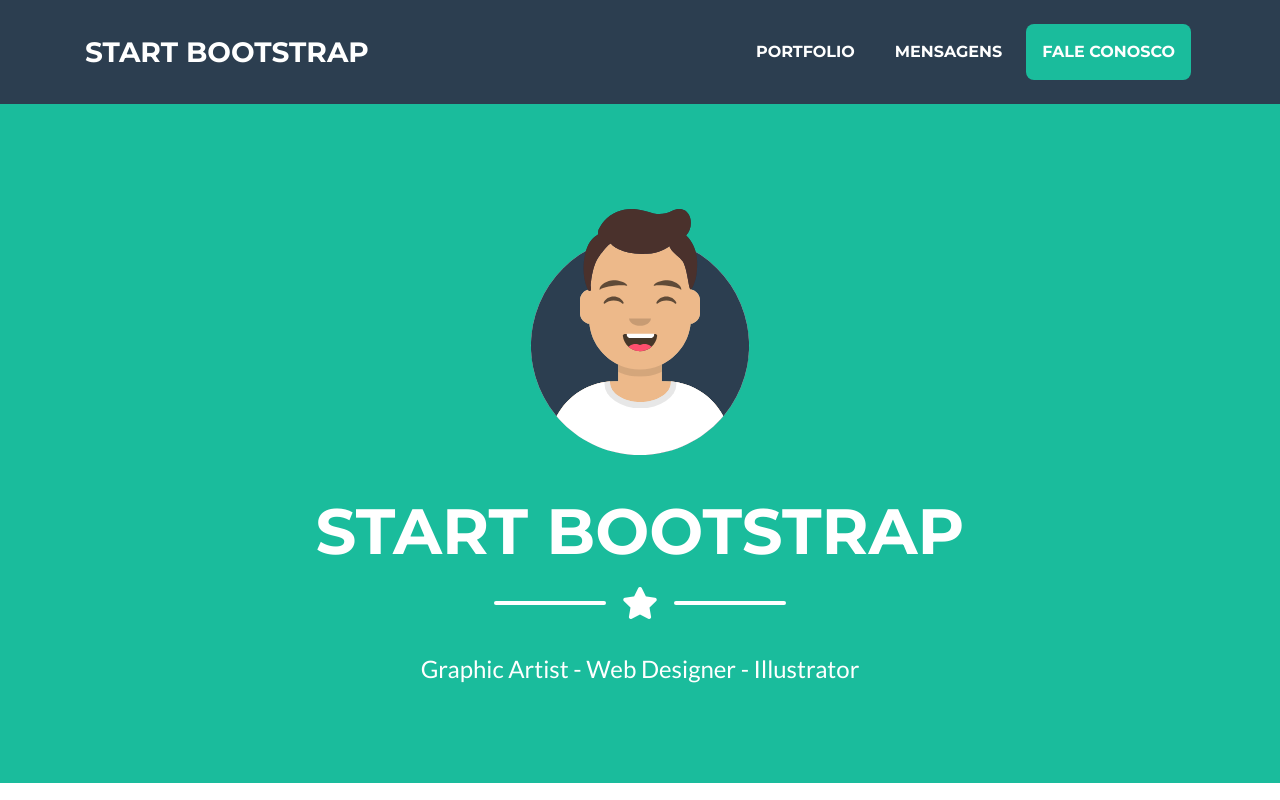
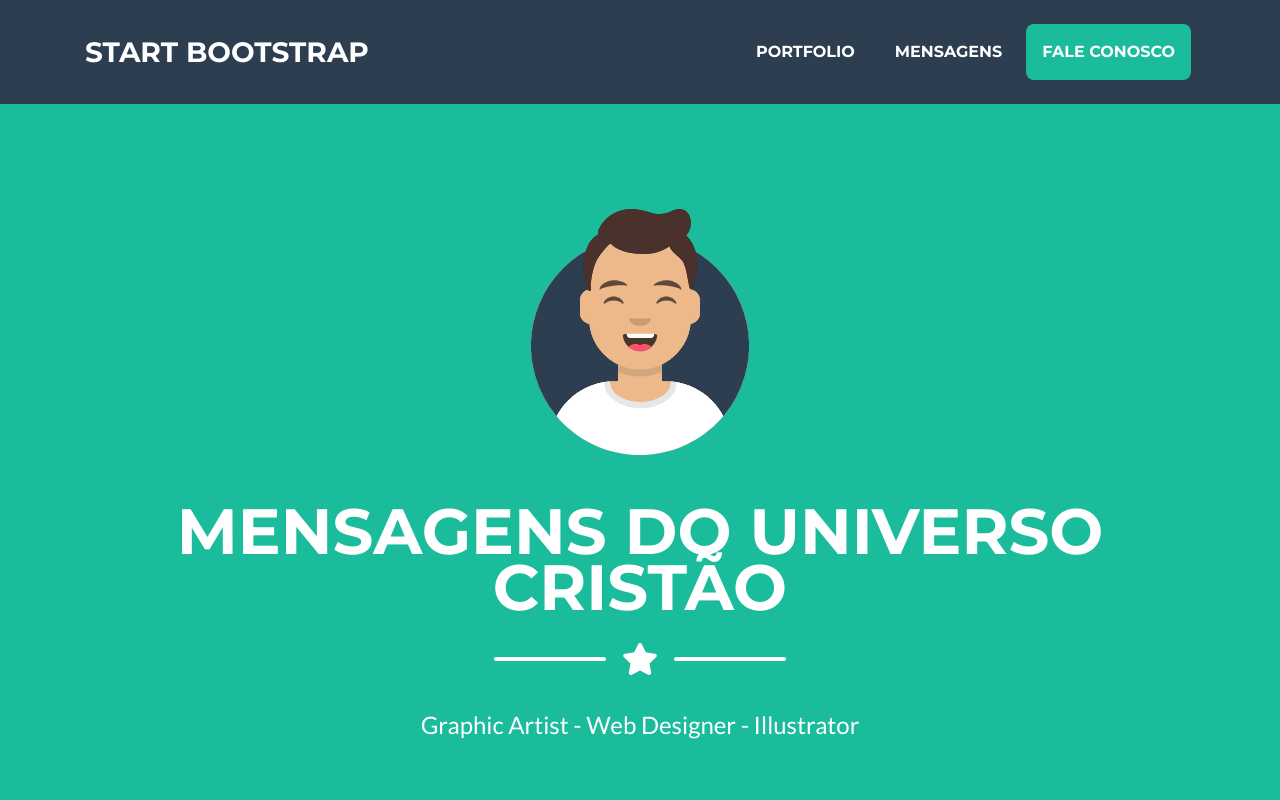
Before and after one commit to prcalves/site, a website with bundled scripts: page index.html in a window 1280 px wide. Shown: the top 800 px of the page. Built offline with nearby package versions, Linux system fonts and the light colour scheme.

Commit message:
Update index.html

```diff
--- a/index.html
+++ b/index.html
@@ -54,7 +54,7 @@
       <img class="masthead-avatar mb-5" src="img/avataaars.svg" alt="">
 
       <!-- Masthead Heading -->
-      <h1 class="masthead-heading text-uppercase mb-0">Start Bootstrap</h1>
+      <h1 class="masthead-heading text-uppercase mb-0">Mensagens do Universo Cristão</h1>
 
       <!-- Icon Divider -->
       <div class="divider-custom divider-light">
```
